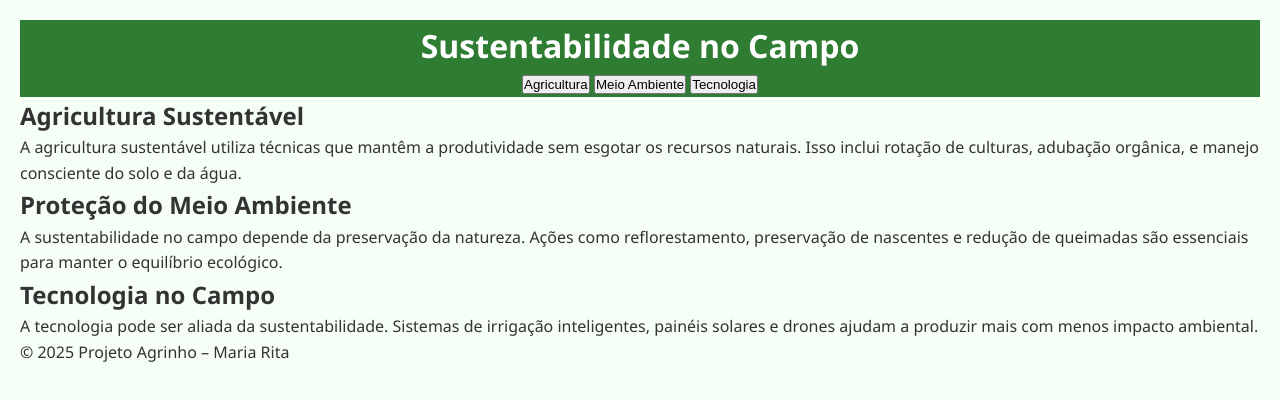
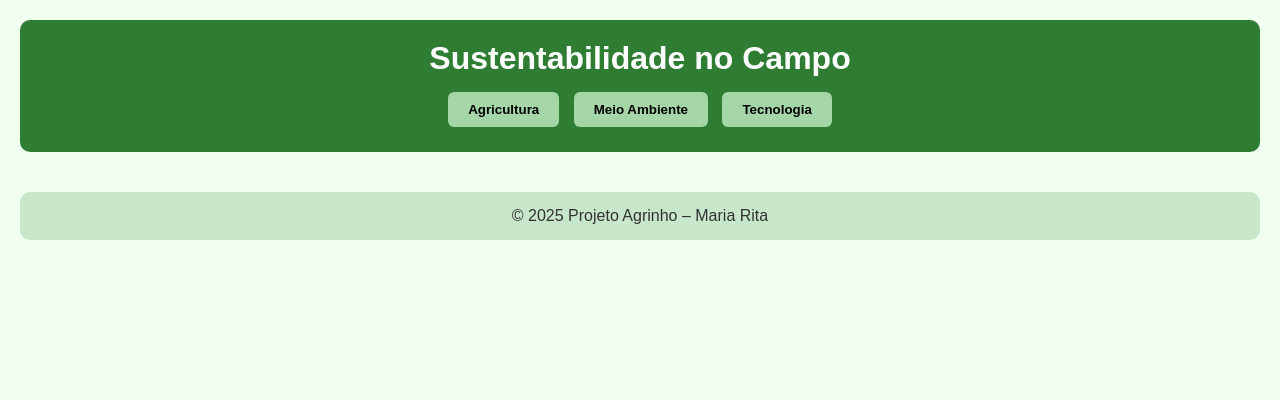
Before and after one commit to MariaRitaChaves/Projeto_Agrinho_maria_rita, a plain HTML site: page index.html in a window 1280 px wide. Drawn offline with Linux system fonts and the light colour scheme.

Commit message:
Atualizar o style.css

```diff
--- a/style.css
+++ b/style.css
@@ -1,13 +1,12 @@
 * {
+  box-sizing: border-box;
   margin: 0;
   padding: 0;
-  box-sizing: border-box;
 }
 
 body {
-  font-family: 'Segoe UI', Tahoma, Geneva, Verdana, sans-serif;
-  line-height: 1.6;
-  background-color: #f5fff5;
+  font-family: Arial, sans-serif;
+  background-color: #f0fff0;
   color: #333;
   padding: 20px;
 }
@@ -15,4 +14,47 @@ body {
 header {
   background-color: #2e7d32;
   color: white;
-  text-align: center
+  padding: 20px;
+  text-align: center;
+  border-radius: 10px;
+}
+
+nav {
+  margin-top: 10px;
+}
+
+nav button {
+  background-color: #a5d6a7;
+  border: none;
+  padding: 10px 20px;
+  margin: 5px;
+  font-weight: bold;
+  border-radius: 6px;
+  cursor: pointer;
+  transition: background-color 0.3s;
+}
+
+nav button:hover {
+  background-color: #81c784;
+}
+
+main {
+  margin-top: 30px;
+}
+
+.content-section {
+  display: none;
+  padding: 20px;
+  background-color: #e8f5e9;
+  border-radius: 10px;
+  margin-bottom: 20px;
+  box-shadow: 0 2px 5px rgba(0,0,0,0.1);
+}
+
+footer {
+  text-align: center;
+  padding: 15px;
+  background-color: #c8e6c9;
+  border-radius: 10px;
+  margin-top: 40px;
+}
```
